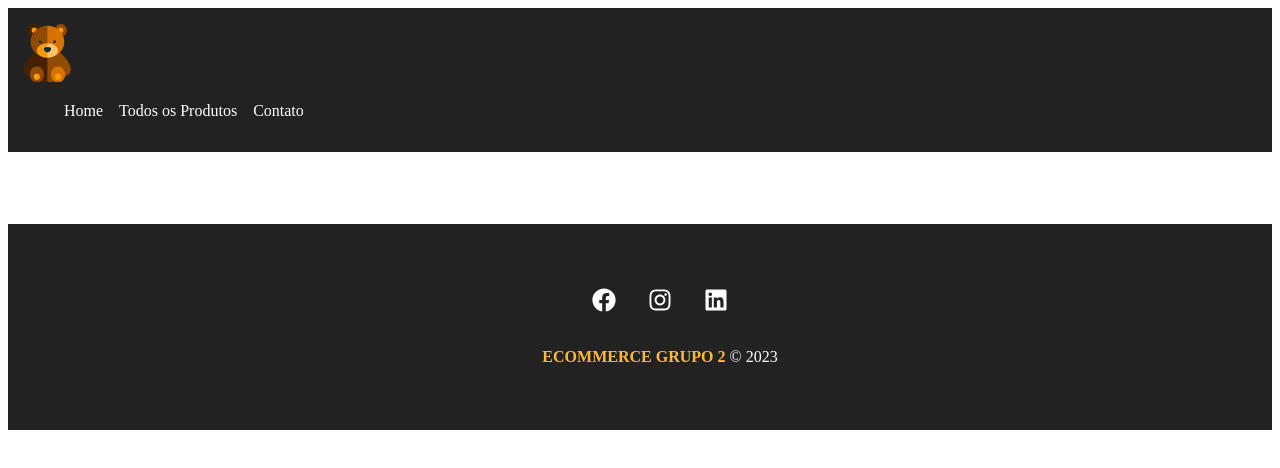
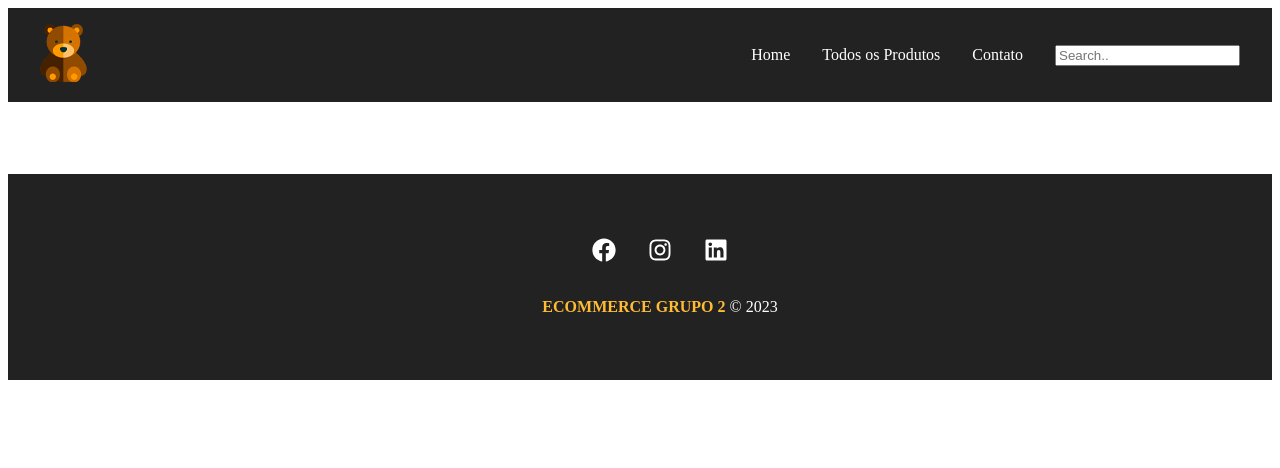
Before and after one commit to jeffersonmoraesjunior/ecommerceReact, a React (Create React App) app: page / in a window 1280 px wide. Shown: the top 468 px of the page. Built offline with nearby package versions, Linux system fonts and the light colour scheme.

Commit message:
Alteracao css navbar

```diff
--- a/src/App.js
+++ b/src/App.js
@@ -3,7 +3,6 @@ import { BrowserRouter } from 'react-router-dom';
 import Navbar from './components/Navbar/Navbar'
 import Footer from './components/Navbar/Footer'
 import Container from './components/Navbar/Container';
-import { Fragment } from 'react';
 
 function App() {
     return (
--- a/src/components/Navbar/Container.module.css
+++ b/src/components/Navbar/Container.module.css
@@ -0,0 +1,20 @@
+.container {
+    width: 1200px;
+    display: flex;
+    justify-content: space-between;
+    margin: 0 auto;
+    flex-wrap: wrap;
+}
+
+.min-height {
+    min-height: 75%;
+}
+
+.start {
+    justify-content: flex-start;
+}
+
+.column {
+    flex-direction: column;
+    justify-content: flex-start;
+}
--- a/src/components/Navbar/Navbar.jsx
+++ b/src/components/Navbar/Navbar.jsx
@@ -22,6 +22,7 @@ function Navbar() {
                     <li className={styles.item}>
                     <Link to="/contatos">Contato</Link>
                     </li>
+                    <input type="text" placeholder="Search.." name="search"></input>
                 </ul>
             </Container>
         </nav>
--- a/src/components/Navbar/Navbar.module.css
+++ b/src/components/Navbar/Navbar.module.css
@@ -12,7 +12,7 @@
 }
 
 .item {
-    margin-right: 1em;
+    margin-right: 2em;
 }
 
 .item a{
```
Also changed, not shown: src/imgs/logo.png (deleted).
